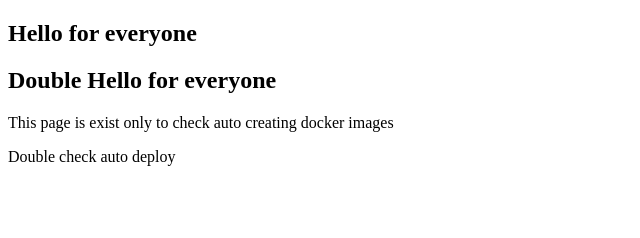
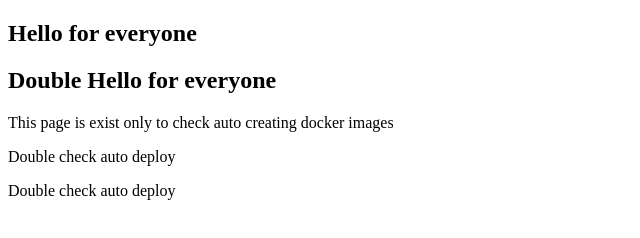
Before and after one commit to NykMaksym/IIT, a plain HTML site: page newPage.html in a window 1280 px wide. Shown: the whole page, without its empty margins (0-640 px from the left). Drawn offline with Linux system fonts and the light colour scheme.

Commit message:
Update deploy action

```diff
--- a/newPage.html
+++ b/newPage.html
@@ -9,5 +9,6 @@
     <h2>Double Hello for everyone</h2>
     <p>This page is exist only to check auto creating docker images</p>
     <p>Double check auto deploy</p>
+    <p>Double check auto deploy</p>
 </body>
 </html>
```
Also changed, not shown: 1 other file.
